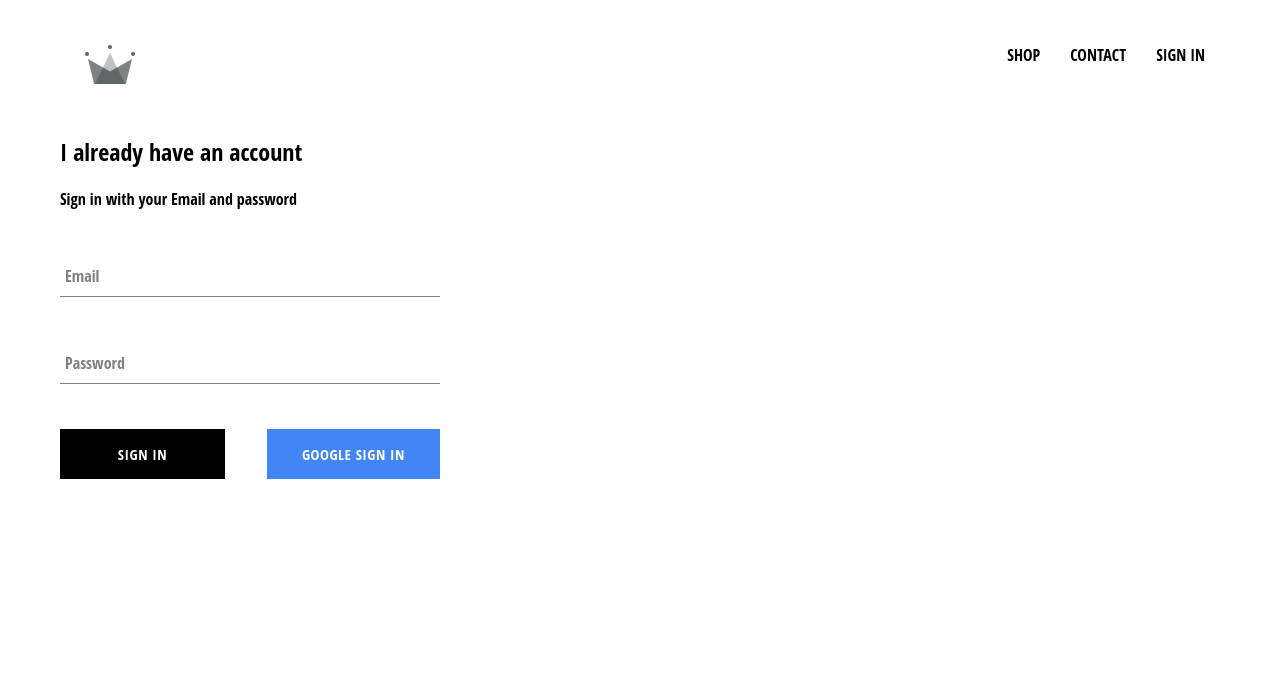
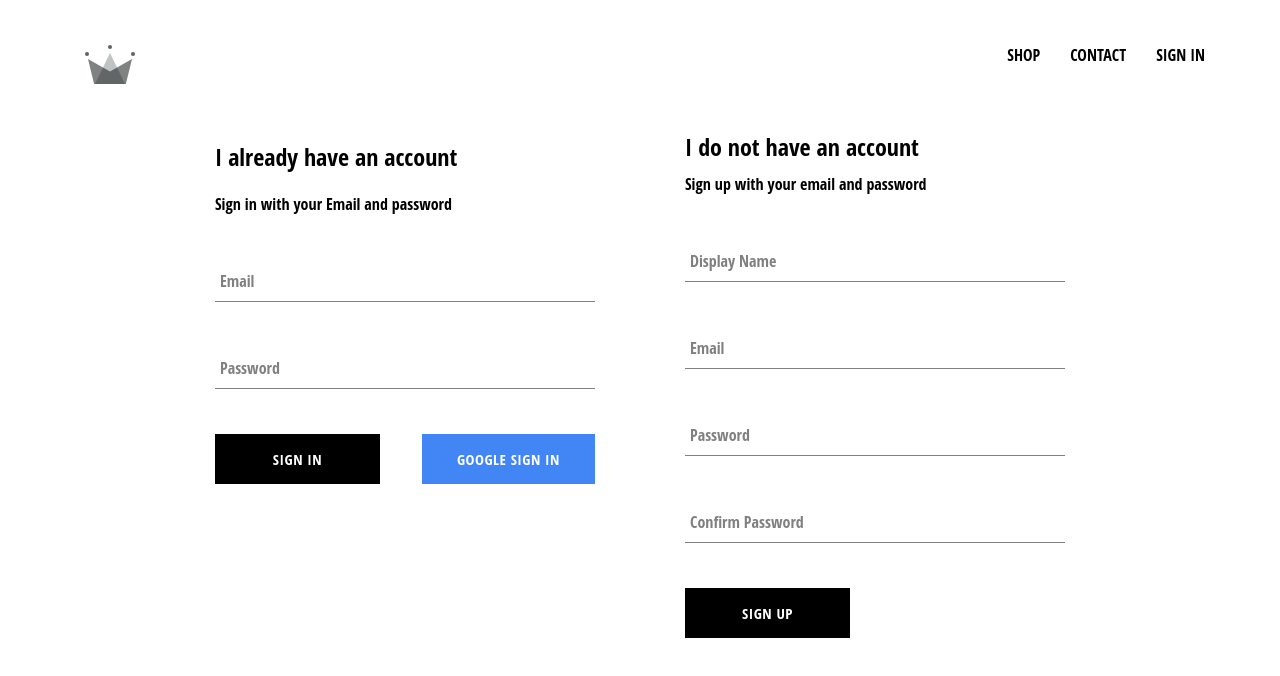
Before and after one commit to soulzidda/ecommerce-example, a React (Create React App) app: page /signup in a window 1280 px wide. Shown: the top 676 px of the page. Built offline with nearby package versions, Linux system fonts and the light colour scheme; no server answers.

Commit message:
finished sign in and sign up component

```diff
--- a/src/App.js
+++ b/src/App.js
@@ -7,7 +7,7 @@
 import ShopPage from "./Pages/shop/shop.component";
 import SignInAndSignUpPage from "./Pages/sign-in-and-sign-up/sign-in-and-sign-up.component";
 import Header from "../src/component/header/header.component";
-import { auth } from "./firebase/firebase.utils";
+import { auth, createUserProfileDocument } from "./firebase/firebase.utils";
 
 class App extends React.Component {
   constructor() {
@@ -21,10 +21,22 @@
   unsubscribeFromAuth = null;
 
   componentDidMount() {
-    this.unsubscribeFromAuth = auth.onAuthStateChanged(user => {
-      this.setState({ currentUser: user });
+    this.unsubscribeFromAuth = auth.onAuthStateChanged(async userAuth => {
+      if (userAuth) {
+        const userRef = await createUserProfileDocument(userAuth);
 
-      console.log(user);
+        userRef.onSnapshot(snapShot => {
+          console.log(snapShot);
+          this.setState({
+            currentUser: {
+              id: snapShot.id,
+              ...snapShot.data()
+            }
+          });
+
+          console.log(this.state);
+        });
+      } else this.setState({ currentUser: userAuth });
     });
   }
 
--- a/src/Pages/sign-in-and-sign-up/sign-in-and-sign-up.component.jsx
+++ b/src/Pages/sign-in-and-sign-up/sign-in-and-sign-up.component.jsx
@@ -1,12 +1,14 @@
 import React from "react";
 
 import SignIn from "../../component/sign-in/sign-in.component";
+import SignUp from '../../component/sign-up/sign-up.component'
 
 import "./sign-in-and-sign-up.scss";
 
 const SignInAndSignUpPage = () => (
   <div className="sign-in-and-sign-up">
     <SignIn />
+    <SignUp />
   </div>
 );
 
--- a/src/Pages/sign-in-and-sign-up/sign-in-and-sign-up.scss
+++ b/src/Pages/sign-in-and-sign-up/sign-in-and-sign-up.scss
@@ -0,0 +1,6 @@
+.sign-in-and-sign-up {
+    width: 850px;
+    display: flex;
+    justify-content: space-between;
+    margin: 30px auto;
+}
--- a/src/component/sign-in/sign-in.component.jsx
+++ b/src/component/sign-in/sign-in.component.jsx
@@ -3,7 +3,7 @@
 import FormInput from "../form-input/form-input.component";
 import CustomButton from "../button/custom-button.component";
 
-import { signInWithGoogle } from "../../firebase/firebase.utils";
+import { auth, signInWithGoogle } from "../../firebase/firebase.utils";
 
 import "./sign-in.styles.scss";
 
@@ -17,10 +17,17 @@
     };
   }
 
-  handleSubmit = event => {
+  handleSubmit = async event => {
     event.preventDefault();
 
-    this.setState({ email: "", password: "" });
+    const { email, password } = this.state;
+
+    try {
+      await auth.signInWithEmailAndPassword(email, password);
+      this.setState({ email: "", password: "" });
+    } catch (error) {
+      console.log(error);
+    }
   };
 
   handleChange = event => {
--- /dev/null
+++ b/src/component/sign-up/sign-up.component.jsx
@@ -0,0 +1,103 @@
+import React from "react";
+
+import FormInput from "../form-input/form-input.component";
+import CustomButton from "../button/custom-button.component";
+
+import { auth, createUserProfileDocument } from "../../firebase/firebase.utils";
+
+import "./sign-up.styles.scss";
+
+class SignUp extends React.Component {
+  constructor() {
+    super();
+
+    this.state = {
+      displayName: "",
+      email: "",
+      password: "",
+      confirmPassword: ""
+    };
+  }
+
+  handleSubmit = async event => {
+    event.preventDefault();
+
+    const { displayName, email, password, confirmPassword } = this.state;
+
+    if (password !== confirmPassword) {
+      alert("passwords don't match!");
+      return;
+    }
+
+    try {
+      const { user } = await auth.createUserWithEmailAndPassword(
+        email,
+        password
+      );
+
+      await createUserProfileDocument(user, { displayName });
+
+      this.setState({
+        displayName: "",
+        email: "",
+        password: "",
+        confirmPassword: ""
+      });
+    } catch (error) {
+      console.error(error);
+    }
+  };
+
+  handleChange = event => {
+    const { name, value } = event.target;
+
+    this.setState({ [name]: value });
+  };
+
+  render() {
+    const { displayName, email, password, confirmPassword } = this.state;
+    return (
+      <div className="sign-up">
+        <h2 className="title">I do not have an account</h2>
+        <span>Sign up with your email and password</span>
+        <form className="sign-up-form" onSubmit={this.handleSubmit}>
+          <FormInput
+            type="text"
+            name="displayName"
+            value={displayName}
+            onChange={this.handleChange}
+            label="Display Name"
+            required
+          />
+          <FormInput
+            type="email"
+            name="email"
+            value={email}
+            onChange={this.handleChange}
+            label="Email"
+            required
+          />
+          <FormInput
+            type="password"
+            name="password"
+            value={password}
+            onChange={this.handleChange}
+            label="Password"
+            required
+          />
+          <FormInput
+            type="password"
+            name="confirmPassword"
+            value={confirmPassword}
+            onChange={this.handleChange}
+            label="Confirm Password"
+            required
+          />
+          <CustomButton type="submit"> SIGN UP </CustomButton>
+        </form>
+      </div>
+    );
+  }
+}
+
+export default SignUp;
--- /dev/null
+++ b/src/component/sign-up/sign-up.styles.scss
@@ -0,0 +1,9 @@
+.sign-up {
+    display: flex;
+    flex-direction: column;
+    width: 380px;
+
+    .title {
+      margin: 10px 0;
+    }
+  }
--- a/src/firebase/firebase.utils.js
+++ b/src/firebase/firebase.utils.js
@@ -13,6 +13,32 @@
   measurementId: "G-XN4H9HMDZD"
 };
 
+export const createUserProfileDocument = async (userAuth, additionalData) => {
+  if (!userAuth) return;
+
+  const userRef = firestore.doc(`users/${userAuth.uid}`);
+
+  const snapShot = await userRef.get();
+
+  if (!snapShot.exists) {
+    const { displayName, email } = userAuth;
+    const createdAt = new Date();
+
+    try {
+      await userRef.set({
+        displayName,
+        email,
+        createdAt,
+        ...additionalData
+      });
+    } catch (error) {
+      console.log("error creating user", error.message);
+    }
+  }
+
+  return userRef;
+};
+
 firebase.initializeApp(config);
 
 export const auth = firebase.auth();
```
